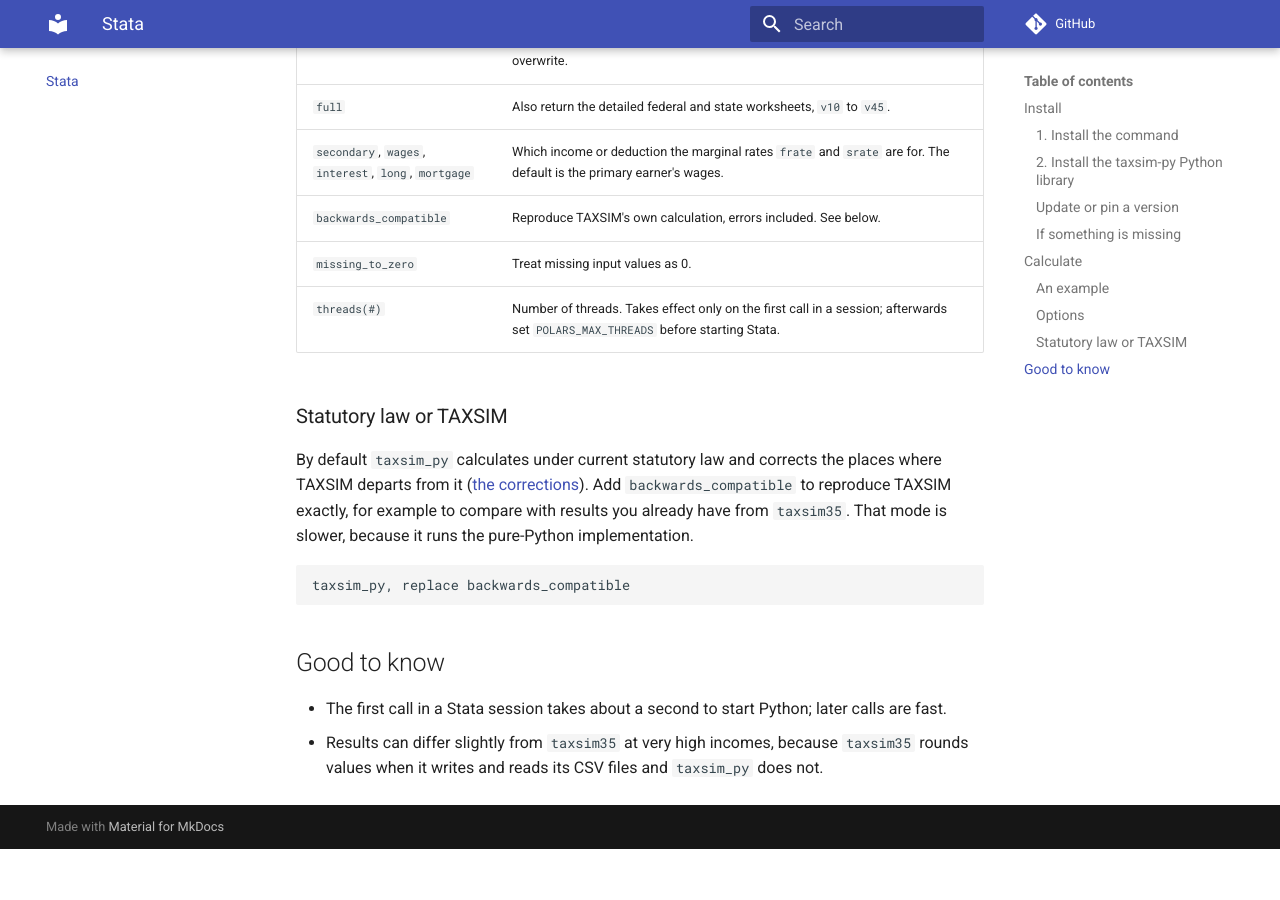
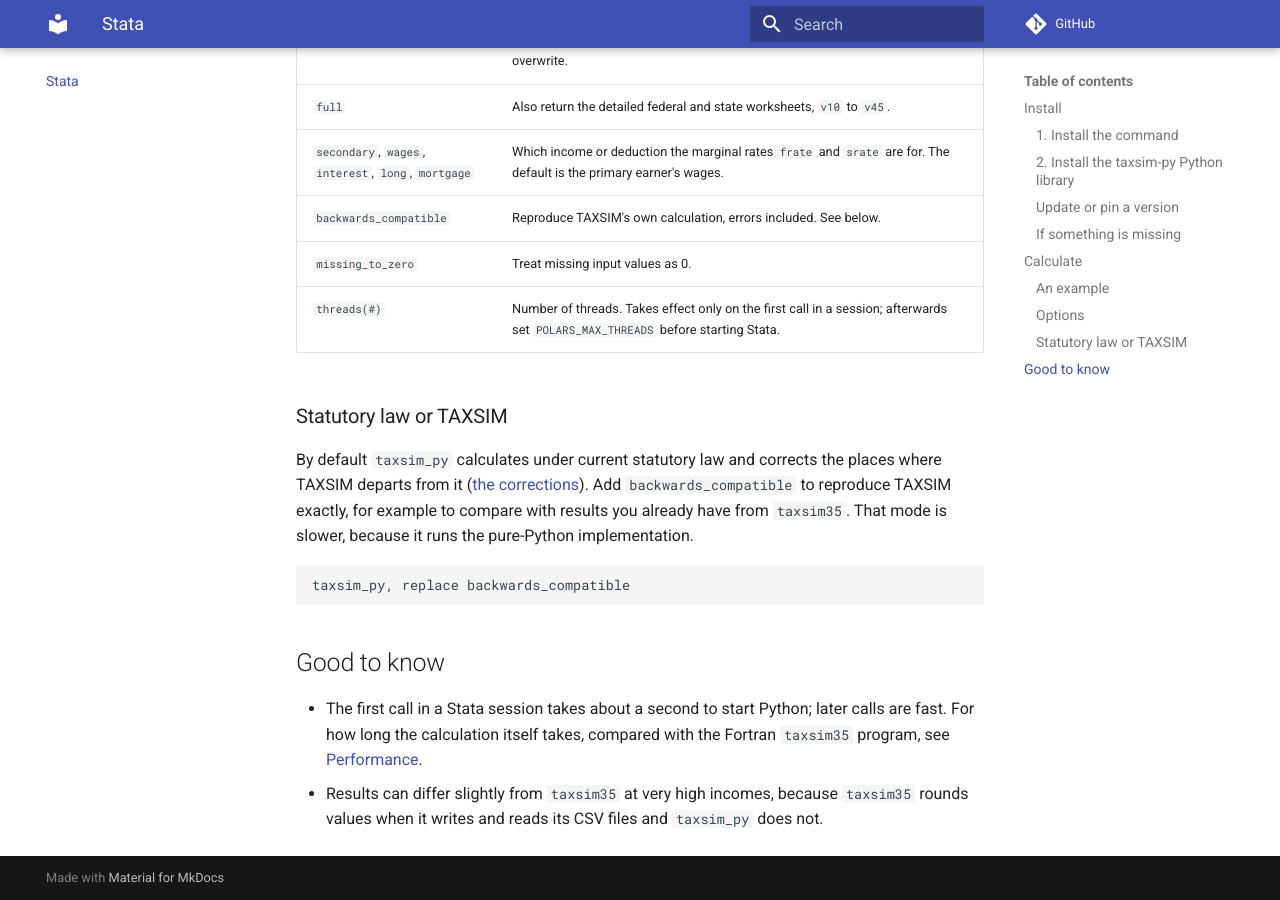
Before and after one commit to jrothbaum/taxsim_py, an MkDocs documentation site: the page built from docs/stata.md, in a window 1280 px wide and 900 px high, scrolled down 3204 px. Built offline with MkDocs 1.6.1 and Material for MkDocs 9.7.7, drawn with Linux system fonts in a browser that asks for light colours; comment, search, counter and statistics services are not loaded; before the commit the page ends 4053 px from its top, so only the background shows below that.

Commit message:
Stata docs: link the performance comparison
Co-Authored-By: Claude Sonnet 5.5 <noreply@anthropic.com>

```diff
--- a/docs/stata.md
+++ b/docs/stata.md
@@ -165,6 +165,7 @@ taxsim_py, replace backwards_compatible
 ## Good to know
 
 - The first call in a Stata session takes about a second to start Python; later calls are
-  fast.
+  fast. For how long the calculation itself takes, compared with the Fortran `taxsim35`
+  program, see [Performance](performance.md).
 - Results can differ slightly from `taxsim35` at very high incomes, because `taxsim35`
   rounds values when it writes and reads its CSV files and `taxsim_py` does not.
```
Also changed, not shown: 1 other file.
